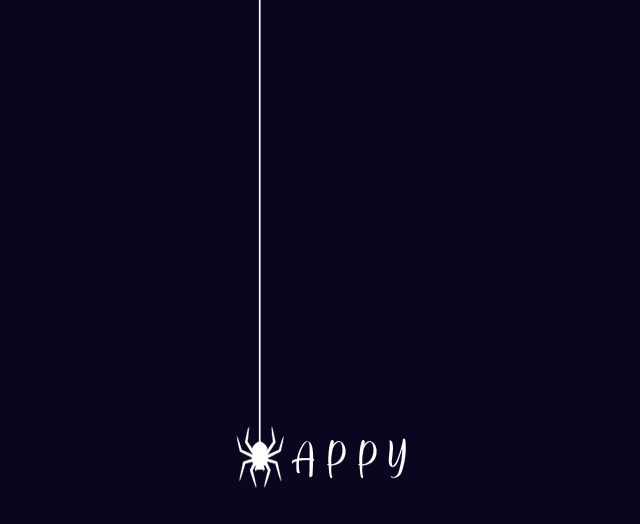
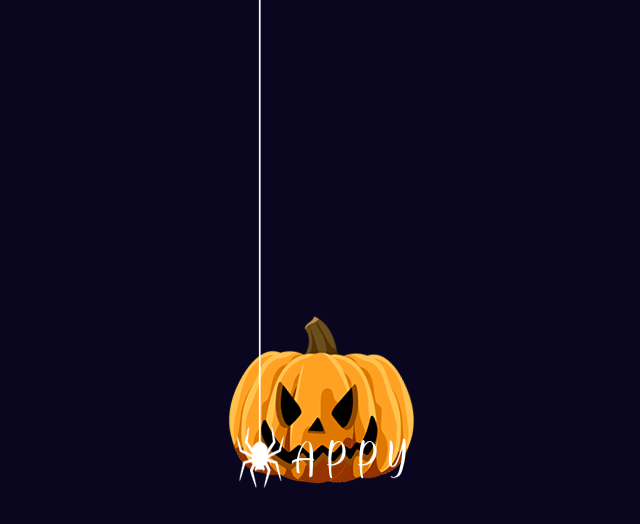
Before and after one commit to CJR85/animated-halloween, a plain HTML site: page index.html in a window 1280 px wide. Shown: the whole page, without its empty margins (319-959 px from the left). Drawn offline with Linux system fonts and the light colour scheme.

Commit message:
Add pumpkin01 image

```diff
--- a/index.html
+++ b/index.html
@@ -10,6 +10,7 @@
   <body>
     <section class="banner">
       <img src="img/spider.png" class="spider" />
+      <img src="img/pumpkin01.png" class="pumpkin01" />
     </section>
   </body>
 </html>
```
